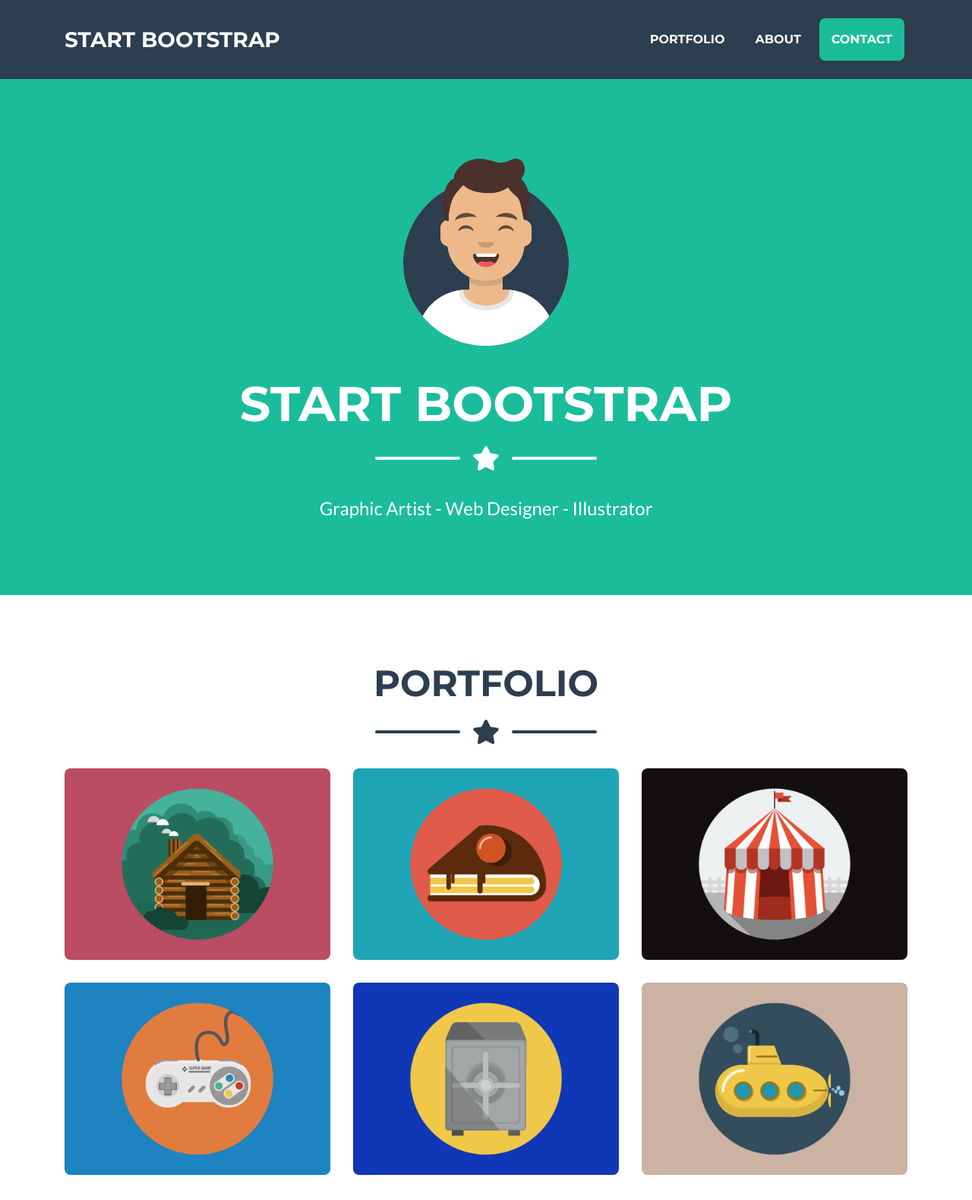
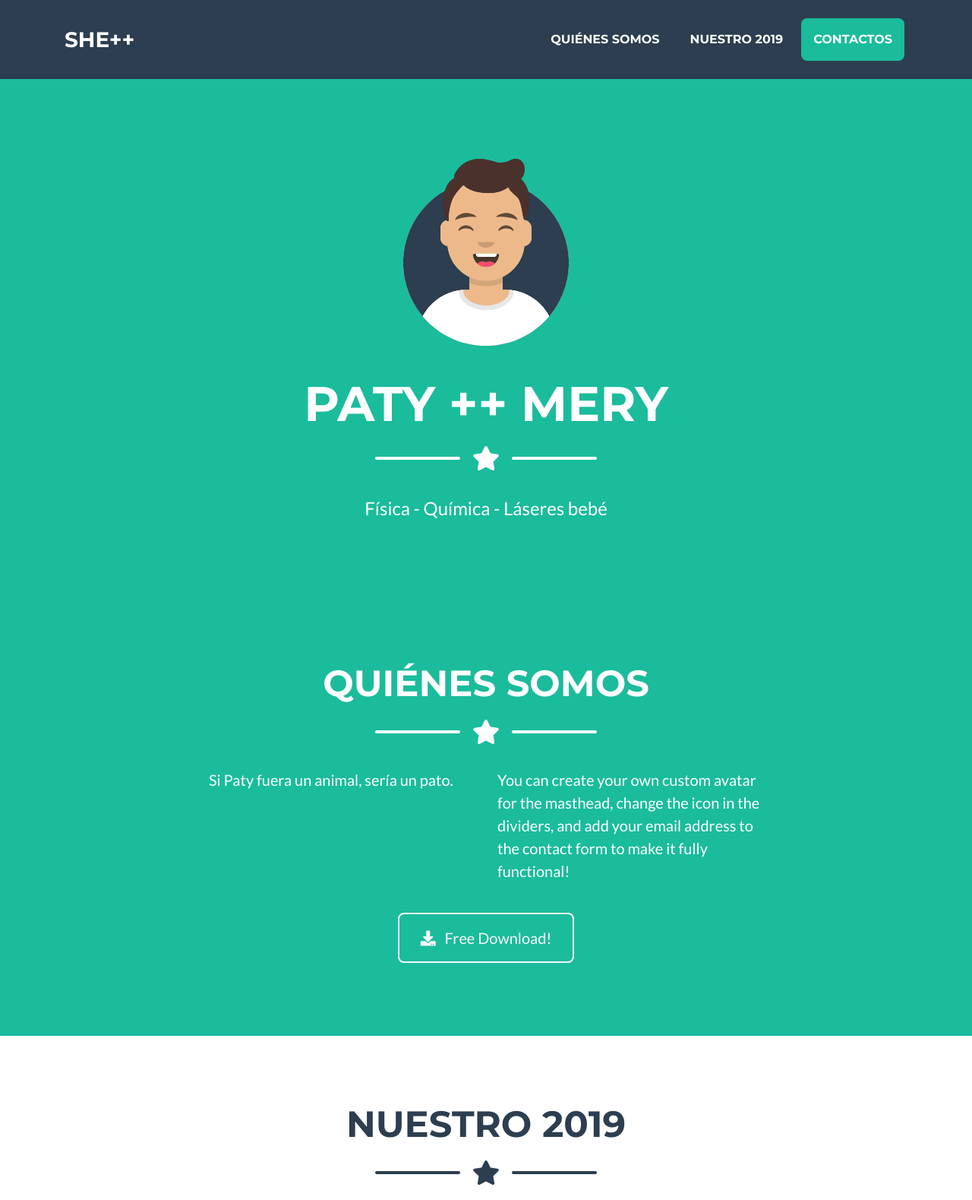
Before and after one commit to atorrr/sheplusplus_webpages, a website with bundled scripts: page index.html in a window 1280 px wide. Shown: the top 1579 px of the page at 76% size. Built offline with nearby package versions, Linux system fonts and the light colour scheme.

Commit message:
Cambié el texto y dos secciones

```diff
--- a/index.html
+++ b/index.html
@@ -8,7 +8,7 @@
   <meta name="description" content="">
   <meta name="author" content="">
 
-  <title>Freelancer - Start Bootstrap Theme</title>
+  <title>Taller de GitHub pages</title>
 
   <!-- Custom fonts for this theme -->
   <link href="vendor/fontawesome-free/css/all.min.css" rel="stylesheet" type="text/css">
@@ -25,7 +25,7 @@
   <!-- Navigation -->
   <nav class="navbar navbar-expand-lg bg-secondary text-uppercase fixed-top" id="mainNav">
     <div class="container">
-      <a class="navbar-brand js-scroll-trigger" href="#page-top">Start Bootstrap</a>
+      <a class="navbar-brand js-scroll-trigger" href="#page-top">She++</a>
       <button class="navbar-toggler navbar-toggler-right text-uppercase font-weight-bold bg-primary text-white rounded" type="button" data-toggle="collapse" data-target="#navbarResponsive" aria-controls="navbarResponsive" aria-expanded="false" aria-label="Toggle navigation">
         Menu
         <i class="fas fa-bars"></i>
@@ -33,13 +33,13 @@
       <div class="collapse navbar-collapse" id="navbarResponsive">
         <ul class="navbar-nav ml-auto">
           <li class="nav-item mx-0 mx-lg-1">
-            <a class="nav-link py-3 px-0 px-lg-3 rounded js-scroll-trigger" href="#portfolio">Portfolio</a>
+            <a class="nav-link py-3 px-0 px-lg-3 rounded js-scroll-trigger" href="#about">Quiénes somos</a>
           </li>
           <li class="nav-item mx-0 mx-lg-1">
-            <a class="nav-link py-3 px-0 px-lg-3 rounded js-scroll-trigger" href="#about">About</a>
+            <a class="nav-link py-3 px-0 px-lg-3 rounded js-scroll-trigger" href="#portfolio">Nuestro 2019</a>
           </li>
           <li class="nav-item mx-0 mx-lg-1">
-            <a class="nav-link py-3 px-0 px-lg-3 rounded js-scroll-trigger" href="#contact">Contact</a>
+            <a class="nav-link py-3 px-0 px-lg-3 rounded js-scroll-trigger" href="#contact">Contactos</a>
           </li>
         </ul>
       </div>
@@ -54,7 +54,7 @@
       <img class="masthead-avatar mb-5" src="img/avataaars.svg" alt="">
 
       <!-- Masthead Heading -->
-      <h1 class="masthead-heading text-uppercase mb-0">Start Bootstrap</h1>
+      <h1 class="masthead-heading text-uppercase mb-0">Paty ++ Mery</h1>
 
       <!-- Icon Divider -->
       <div class="divider-custom divider-light">
@@ -66,17 +66,54 @@
       </div>
 
       <!-- Masthead Subheading -->
-      <p class="masthead-subheading font-weight-light mb-0">Graphic Artist - Web Designer - Illustrator</p>
+      <p class="masthead-subheading font-weight-light mb-0">Física - Química - Láseres bebé</p>
 
     </div>
   </header>
+
+  <!-- About Section -->
+  <section class="page-section bg-primary text-white mb-0" id="about">
+    <div class="container">
+
+      <!-- About Section Heading -->
+      <h2 class="page-section-heading text-center text-uppercase text-white">Quiénes somos</h2>
+
+      <!-- Icon Divider -->
+      <div class="divider-custom divider-light">
+        <div class="divider-custom-line"></div>
+        <div class="divider-custom-icon">
+          <i class="fas fa-star"></i>
+        </div>
+        <div class="divider-custom-line"></div>
+      </div>
+
+      <!-- About Section Content -->
+      <div class="row">
+        <div class="col-lg-4 ml-auto">
+          <p class="lead">Si Paty fuera un animal, sería un pato.</p>
+        </div>
+        <div class="col-lg-4 mr-auto">
+          <p class="lead">You can create your own custom avatar for the masthead, change the icon in the dividers, and add your email address to the contact form to make it fully functional!</p>
+        </div>
+      </div>
+
+      <!-- About Section Button -->
+      <div class="text-center mt-4">
+        <a class="btn btn-xl btn-outline-light" href="https://startbootstrap.com/themes/freelancer/">
+          <i class="fas fa-download mr-2"></i>
+          Free Download!
+        </a>
+      </div>
+
+    </div>
+  </section>
 
   <!-- Portfolio Section -->
   <section class="page-section portfolio" id="portfolio">
     <div class="container">
 
       <!-- Portfolio Section Heading -->
-      <h2 class="page-section-heading text-center text-uppercase text-secondary mb-0">Portfolio</h2>
+      <h2 class="page-section-heading text-center text-uppercase text-secondary mb-0">Nuestro 2019</h2>
 
       <!-- Icon Divider -->
       <div class="divider-custom">
@@ -168,49 +205,12 @@
     </div>
   </section>
 
-  <!-- About Section -->
-  <section class="page-section bg-primary text-white mb-0" id="about">
-    <div class="container">
-
-      <!-- About Section Heading -->
-      <h2 class="page-section-heading text-center text-uppercase text-white">About</h2>
-
-      <!-- Icon Divider -->
-      <div class="divider-custom divider-light">
-        <div class="divider-custom-line"></div>
-        <div class="divider-custom-icon">
-          <i class="fas fa-star"></i>
-        </div>
-        <div class="divider-custom-line"></div>
-      </div>
-
-      <!-- About Section Content -->
-      <div class="row">
-        <div class="col-lg-4 ml-auto">
-          <p class="lead">Freelancer is a free bootstrap theme created by Start Bootstrap. The download includes the complete source files including HTML, CSS, and JavaScript as well as optional SASS stylesheets for easy customization.</p>
-        </div>
-        <div class="col-lg-4 mr-auto">
-          <p class="lead">You can create your own custom avatar for the masthead, change the icon in the dividers, and add your email address to the contact form to make it fully functional!</p>
-        </div>
-      </div>
-
-      <!-- About Section Button -->
-      <div class="text-center mt-4">
-        <a class="btn btn-xl btn-outline-light" href="https://startbootstrap.com/themes/freelancer/">
-          <i class="fas fa-download mr-2"></i>
-          Free Download!
-        </a>
-      </div>
-
-    </div>
-  </section>
-
   <!-- Contact Section -->
   <section class="page-section" id="contact">
     <div class="container">
 
       <!-- Contact Section Heading -->
-      <h2 class="page-section-heading text-center text-uppercase text-secondary mb-0">Contact Me</h2>
+      <h2 class="page-section-heading text-center text-uppercase text-secondary mb-0">Contáctanos</h2>
 
       <!-- Icon Divider -->
       <div class="divider-custom">
@@ -273,14 +273,14 @@
 
         <!-- Footer Location -->
         <div class="col-lg-4 mb-5 mb-lg-0">
-          <h4 class="text-uppercase mb-4">Location</h4>
-          <p class="lead mb-0">2215 John Daniel Drive
-            <br>Clark, MO 65243</p>
+          <h4 class="text-uppercase mb-4">Ubicación</h4>
+          <p class="lead mb-0">Coworking space, parque 100
+            <br>ITESM Campus León</p>
         </div>
 
         <!-- Footer Social Icons -->
         <div class="col-lg-4 mb-5 mb-lg-0">
-          <h4 class="text-uppercase mb-4">Around the Web</h4>
+          <h4 class="text-uppercase mb-4">Síguenos</h4>
           <a class="btn btn-outline-light btn-social mx-1" href="#">
             <i class="fab fa-fw fa-facebook-f"></i>
           </a>
```
